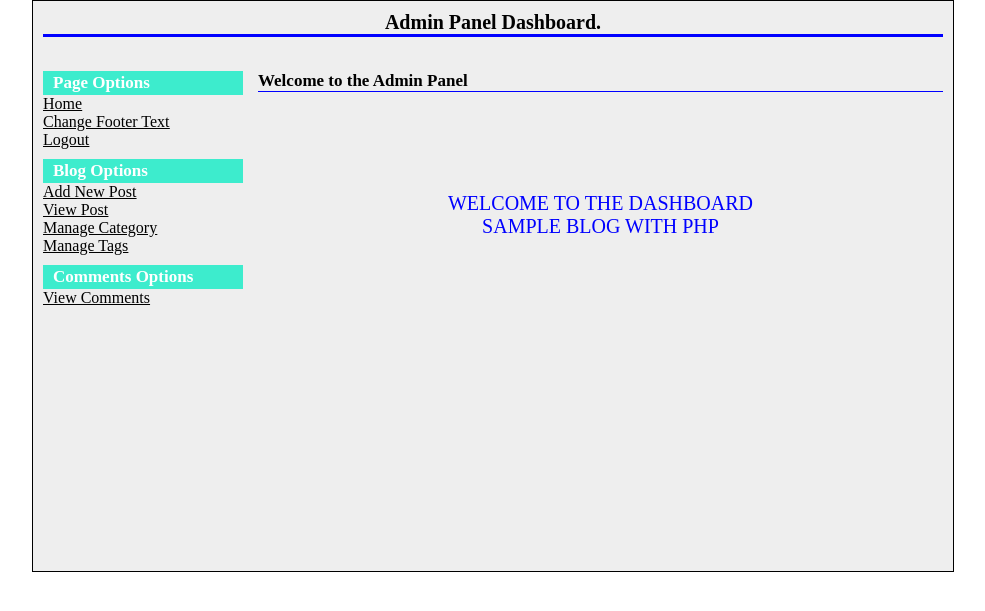
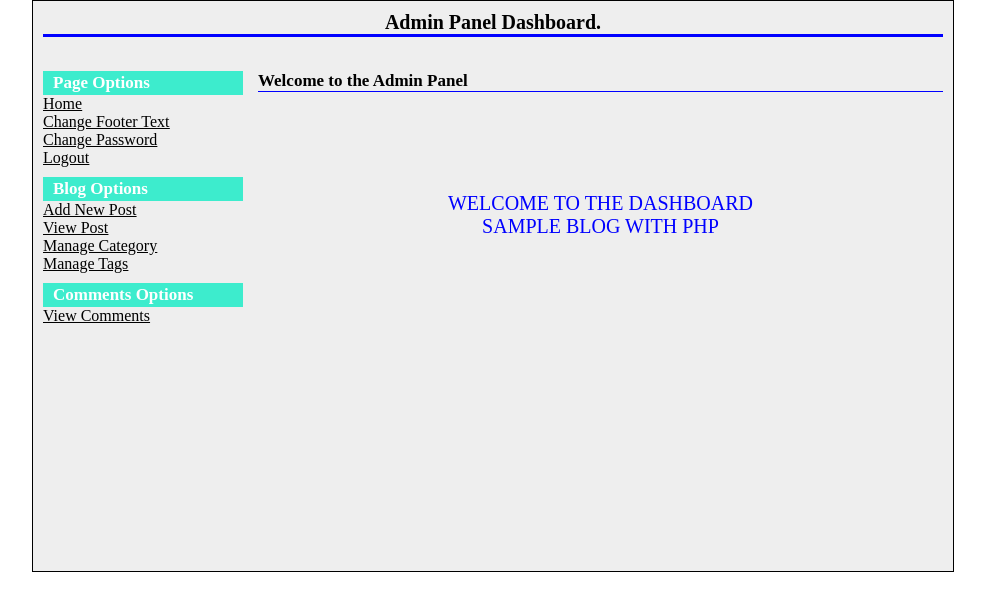
Before and after one commit to somratcste/php_blog, a PHP site: page /admin/index.php in a window 1280 px wide. Shown: the top 611 px of the page, without its empty margins (147-1132 px from the left). Run offline with PHP 8.4, Linux system fonts and the light colour scheme; the visitor is signed in with stand-in values (Sample User, id 1); some libraries are stand-ins or nearby versions.

Commit message:
updated and add change password link

```diff
--- a/admin/header.php
+++ b/admin/header.php
@@ -34,6 +34,7 @@
 			<ul>
 				<li><a href="index.php">Home</a></li>
 				<li><a href="change-footer-text.php">Change Footer Text</a></li>
+				<li><a href="change-password.php">Change Password</a></li>
 				<li><a href="logout.php">Logout</a></li>
 			</ul>
 
```
